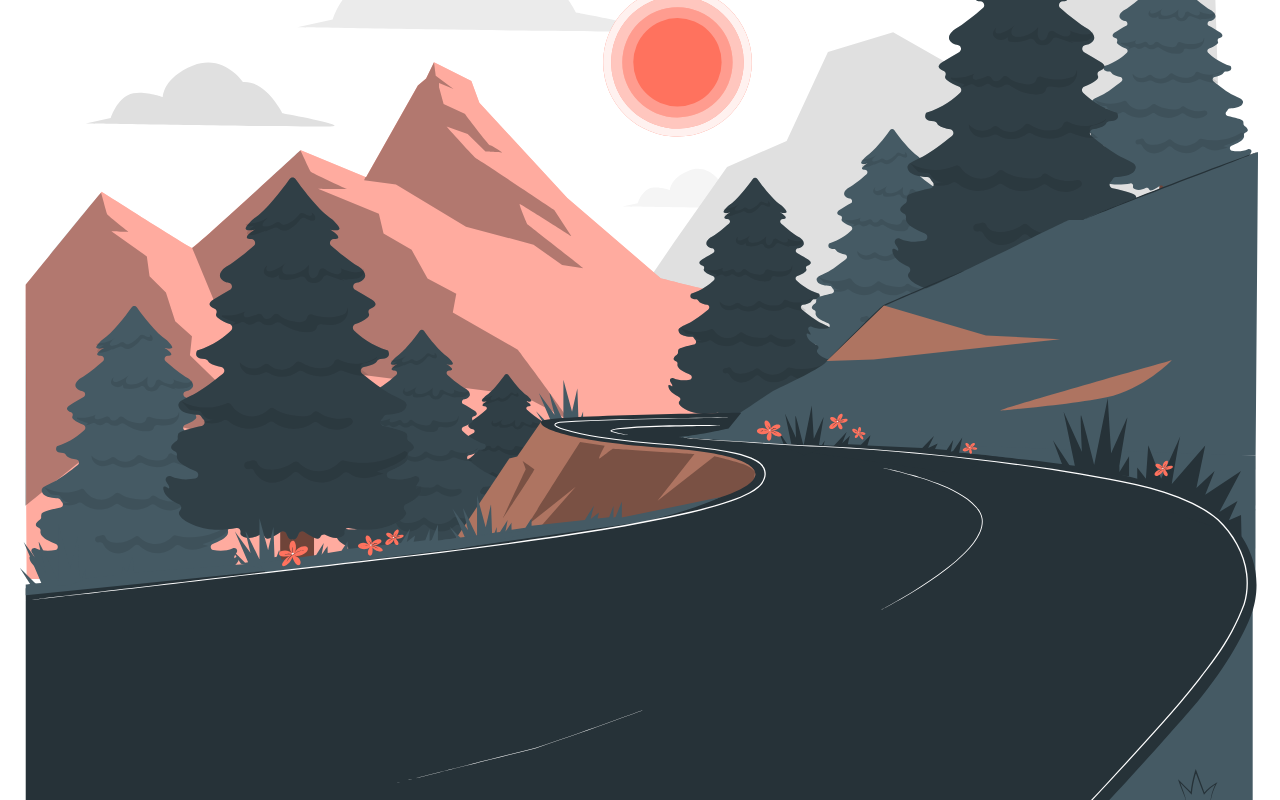
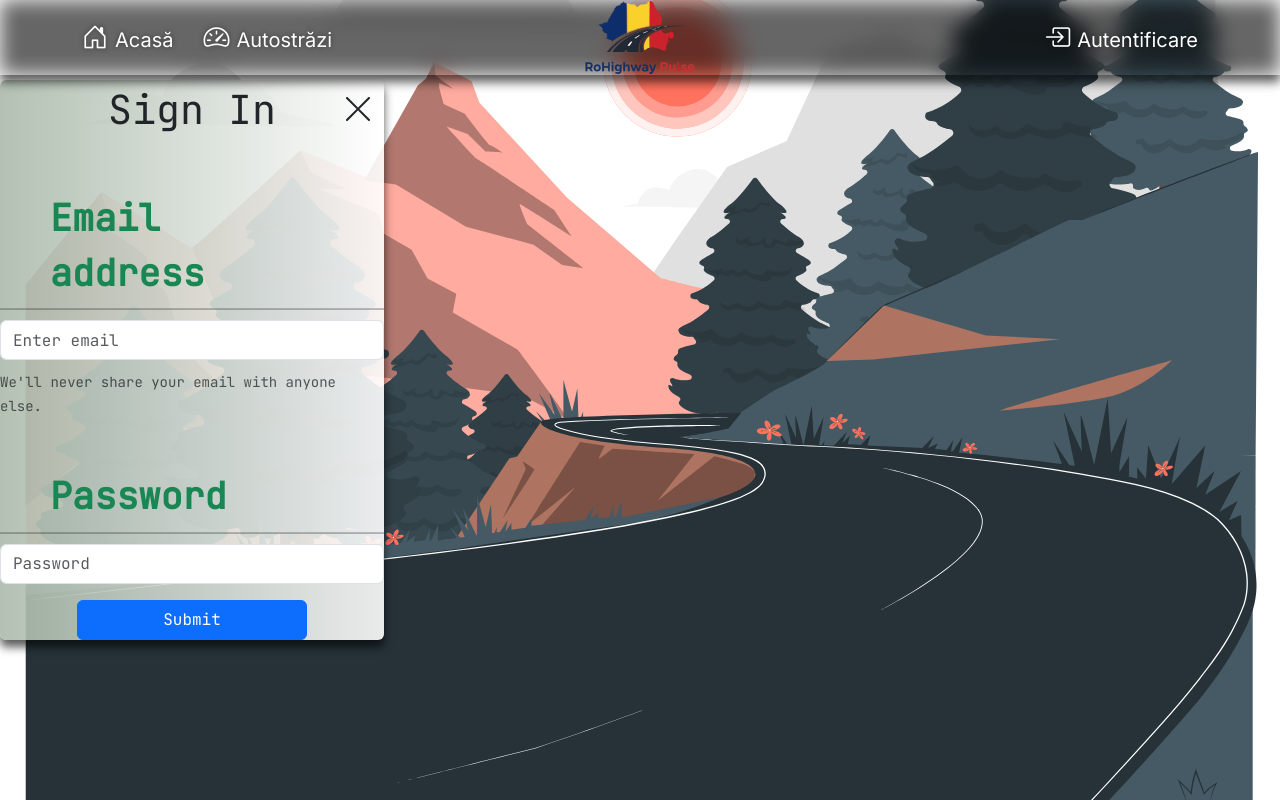
Before and after one commit to robertenciu/rohighwaypulse-frontend, a React (Create React App) app: page /register in a window 1280 px wide. Before the commit this address had no page. Built offline with nearby package versions, Linux system fonts and the light colour scheme.

Commit message:
Added login form

```diff
--- a/package.json
+++ b/package.json
@@ -12,6 +12,7 @@
     "@testing-library/user-event": "^13.5.0",
     "bootstrap": "^5.3.7",
     "bootstrap-icons": "^1.13.1",
+    "mdb-react-ui-kit": "^9.0.0",
     "react": "^19.1.0",
     "react-bootstrap": "^2.10.10",
     "react-dom": "^19.1.0",
--- a/src/App.css
+++ b/src/App.css
@@ -28,10 +28,10 @@
   color: #61dafb;
 }
 .card {
-  background: 'radial-gradient(circle,rgba(235, 235, 169, 1) 1%, rgba(209, 142, 142, 0.56) 60%, rgba(191, 172, 124, 0.58) 100%)';
+  background: "radial-gradient(circle,rgba(235, 235, 169, 1) 1%, rgba(209, 142, 142, 0.56) 60%, rgba(191, 172, 124, 0.58) 100%)";
 }
 body {
-  background-image: url('/public/36242089_8392333.svg');
+  background-image: url("/public/36242089_8392333.svg");
   background-size: cover;
   background-position: center;
   background-attachment: fixed;
@@ -58,7 +58,7 @@ body {
   align-items: center;
   backdrop-filter: blur(10px) brightness(0.4);
   box-shadow: 0px 7px 10px rgba(0, 0, 0, 0.65);
-  text-shadow: 0 0 5px rgba(0,0,0,0.5);
+  text-shadow: 0 0 5px rgba(0, 0, 0, 0.5);
   color: white;
   font-size: 20px;
   font-family: "Inter", sans-serif;
@@ -81,8 +81,12 @@ body {
   }
 }
 .card-hover {
-  background: #ABBAAB;
-  background: linear-gradient(90deg,rgba(171, 186, 171, 0.9) 0%, rgba(255, 255, 255, 0.9) 100%) !important;
+  background: #abbaab;
+  background: linear-gradient(
+    90deg,
+    rgba(171, 186, 171, 0.9) 0%,
+    rgba(255, 255, 255, 0.9) 100%
+  ) !important;
   border-top-left-radius: 0;
   border-top-right-radius: 0;
   border-width: 0 !important;
@@ -94,16 +98,26 @@ body {
 .card-detailed {
   box-shadow: 0px 7px 10px rgba(0, 0, 0, 0.65);
   border: none !important;
-  background: #ABBAAB;
-  background: linear-gradient(90deg,rgba(171, 186, 171, 0.9) 0%, rgba(255, 255, 255, 0.9) 100%) !important;
+  background: #abbaab;
+  background: linear-gradient(
+    90deg,
+    rgba(171, 186, 171, 0.9) 0%,
+    rgba(255, 255, 255, 0.9) 100%
+  ) !important;
   width: 90%;
   max-height: 90%;
   overflow-y: auto;
-  animation:pop-in 0.5s;
+  animation: pop-in 0.5s;
 }
 @keyframes pop-in {
-     0% { opacity: 0; transform: scale(0.1); }
-     100% { opacity: 1; transform: scale(1); }
+  0% {
+    opacity: 0;
+    transform: scale(0.1);
+  }
+  100% {
+    opacity: 1;
+    transform: scale(1);
+  }
 }
 
 .hr {
@@ -139,13 +153,13 @@ body {
 }
 
 .bordered-right-animated::after {
-  content: '';
+  content: "";
   position: absolute;
   top: 50%;
   right: 0;
   width: 2px;
   height: 0;
-  background-color: rgba(0,0,0,0.3);
+  background-color: rgba(0, 0, 0, 0.3);
   animation: growBorder 1s ease forwards;
   transform: translateY(-50%);
 }
@@ -159,9 +173,6 @@ body {
   }
 }
 
-
-
-
 .align-text-center {
   display: flex;
   justify-content: center;
@@ -169,3 +180,94 @@ body {
   align-items: center;
   text-align: center;
 }
+.bodyLogin {
+  margin: 0;
+  padding: 0;
+  display: flex;
+  justify-content: center;
+  align-items: center;
+  min-height: 100vh;
+  font-family: "Jost", sans-serif;
+  background: linear-gradient(to bottom, #0f0c29, #302b63, #24243e);
+}
+.main {
+  width: 350px;
+  height: 500px;
+  background: red;
+  overflow: hidden;
+  background: url("https://doc-08-2c-docs.googleusercontent.com/docs/securesc/68c90smiglihng9534mvqmq1946dmis5/fo0picsp1nhiucmc0l25s29respgpr4j/1631524275000/03522360960922298374/03522360960922298374/1Sx0jhdpEpnNIydS4rnN4kHSJtU1EyWka?e=view&authuser=0&nonce=gcrocepgbb17m&user=03522360960922298374&hash=tfhgbs86ka6divo3llbvp93mg4csvb38")
+    no-repeat center/ cover;
+  border-radius: 10px;
+  box-shadow: 5px 20px 50px #000;
+}
+#chk {
+  display: none;
+}
+.signup {
+  position: relative;
+  width: 100%;
+  height: 100%;
+}
+label {
+  color: #fff;
+  font-size: 2.3em;
+  justify-content: center;
+  display: flex;
+  margin: 50px;
+  font-weight: bold;
+  cursor: pointer;
+  transition: 0.5s ease-in-out;
+}
+input {
+  width: 60%;
+  height: 10px;
+  background: #e0dede;
+  justify-content: center;
+  display: flex;
+  margin: 20px auto;
+  padding: 12px;
+  border: none;
+  outline: none;
+  border-radius: 5px;
+}
+button {
+  width: 60%;
+  height: 40px;
+  margin: 10px auto;
+  justify-content: center;
+  display: block;
+  color: #fff;
+  background: #573b8a;
+  font-size: 1em;
+  font-weight: bold;
+  margin-top: 30px;
+  outline: none;
+  border: none;
+  border-radius: 5px;
+  transition: 0.2s ease-in;
+  cursor: pointer;
+}
+button:hover {
+  background: #6d44b8;
+}
+.login {
+  height: 460px;
+  background: #eee;
+  border-radius: 60% / 10%;
+  transform: translateY(-180px);
+  transition: 0.8s ease-in-out;
+}
+.login label {
+  color: #573b8a;
+  transform: scale(0.6);
+}
+
+#chk:checked ~ .login {
+  transform: translateY(-500px);
+}
+#chk:checked ~ .login label {
+  transform: scale(1);
+}
+#chk:checked ~ .signup label {
+  transform: scale(0.6);
+}
--- a/src/App.js
+++ b/src/App.js
@@ -1,6 +1,7 @@
 import "./App.css";
 import AllHighwaysPage from "./pages/AllHighwaysPage";
 import HighwayCards from "./components/HighwayCards";
+import Registration from "./components/Registration";
 import Layout from "./components/Layout";
 import { BrowserRouter, Routes, Route } from "react-router-dom";
 
@@ -12,6 +13,7 @@ function App() {
           {/* <Route index element={} /> */}
           <Route path="highways/:name?" element={<AllHighwaysPage />} />
           {/* <Route path="/highways/:name?" element={<AllHighwaysPage />} /> */}
+          <Route path="register" element={<Registration />} />
         </Route>
       </Routes>
     </BrowserRouter>
--- a/src/components/HighwayCards.jsx
+++ b/src/components/HighwayCards.jsx
@@ -30,7 +30,6 @@ function HighwayCards({ highways }) {
                   <Card.Text className={`${styles.cardText}`}>
                     <div
                       style={{
-                        flex: 1,
                         textAlign: "center",
                         flexDirection: "column",
                       }}
@@ -62,14 +61,7 @@ function HighwayCards({ highways }) {
                     </div>
                   </Card.Text>
                 </Card.Body>
-                <Card.Footer
-                  style={{
-                    fontFamily: "'JetBrains Mono', monospace",
-                    fontWeight: "bold",
-                    fontSize: "17px",
-                    textAlign: "center",
-                  }}
-                >
+                <Card.Footer className={`${styles.cardFooter}`}>
                   {hw.length} km
                 </Card.Footer>
               </Card>
--- a/src/components/HighwayCards.module.css
+++ b/src/components/HighwayCards.module.css
@@ -9,9 +9,17 @@
 }
 .cardText {
   font-family: "Josefin Sans", sans-serif;
-  font-size: 25px;
+  font-size: 1.5rem;
+  text-size-adjust: auto;
   font-weight: bold;
   display: flex;
   align-items: center;
   text-align: center;
+  justify-content: center;
 }
+.cardFooter {
+  font-family: "JetBrains Mono", monospace;
+  font-weight: bold;
+  font-size: 17px;
+  text-align: center;
+}
--- a/src/components/HighwayDetailedCard.module.css
+++ b/src/components/HighwayDetailedCard.module.css
@@ -18,3 +18,14 @@
   font-family: "JetBrains Mono", monospace;
   font-size: 1.5rem;
 }
+
+.cardBody {
+  overflow-x: hidden;
+  padding-top: 0;
+  padding-right: 0;
+  padding-left: 0;
+  margin-left: 0;
+  margin-right: 0;
+  font-size: 2.3rem;
+  font-family: "JetBrains Mono", monospace;
+}
--- a/src/components/NavBar.jsx
+++ b/src/components/NavBar.jsx
@@ -3,9 +3,13 @@ import Navbar from "react-bootstrap/Navbar";
 import logo from "./Logo.svg";
 import { ReactComponent as Logo } from "./Logo.svg";
 import { Link } from "react-router-dom";
+import { useState } from "react";
+import Registration from "./Registration";
 
 function NavBar() {
+  const [authenticationForm, setAuthenticationForm] = useState(false);
   return (
+    <>
       <Navbar fixed="top" className="nav">
         <Container>
           {/* Elemente din stanga */}
@@ -44,14 +48,47 @@ function NavBar() {
 
           {/* Autentificare */}
           <div>
+            <span
+              onClick={(e) => setAuthenticationForm(true)}
+              style={{ cursor: "pointer" }}
+            >
               <i
                 class="bi bi-box-arrow-in-right"
                 style={{ fontSize: "1.3em", marginRight: "7px" }}
               ></i>
               Autentificare
+            </span>
           </div>
         </Container>
       </Navbar>
+      {authenticationForm && (
+        <div
+          onClick={() => {
+            setAuthenticationForm(false);
+          }}
+          style={{
+            paddingTop: "80px",
+            position: "fixed",
+            top: 0,
+            left: 0,
+            right: 0,
+            bottom: 0,
+            backgroundColor: "rgba(0, 0, 0, 0.35)",
+            backdropFilter: "blur(10px)",
+            display: "flex",
+            justifyContent: "center",
+            alignItems: "center",
+            zIndex: 10,
+          }}
+        >
+          <Registration
+            onClose={() => {
+              setAuthenticationForm(false);
+            }}
+          ></Registration>
+        </div>
+      )}
+    </>
   );
 }
 
--- /dev/null
+++ b/src/components/Registration.jsx
@@ -0,0 +1,71 @@
+import React from "react";
+import Button from "react-bootstrap/Button";
+import CloseButton from "./CloseButton";
+import Form from "react-bootstrap/Form";
+import { Card, Container, Row, Col } from "react-bootstrap";
+import styles from "./Registration.module.css";
+
+function Registration({ onClose }) {
+  return (
+    <Card className={`${styles.form}`} onClick={(e) => e.stopPropagation()}>
+      <CloseButton onClick={onClose} />
+      <span
+        style={{
+          fontFamily: "'JetBrains Mono', monospace",
+          textAlign: "center",
+          fontSize: "2.5rem",
+        }}
+      >
+        Sign In
+      </span>
+      <Form className={`${styles.formText}`}>
+        <Form.Group controlId="formBasicEmail">
+          <Form.Label style={{ color: "#198754" }}>Email address</Form.Label>
+          <hr className="hr-detailed-card" style={{ margin: "auto" }}></hr>
+          <Form.Control
+            type="email"
+            placeholder="Enter email"
+            style={{
+              marginTop: "10px",
+              width: "100%",
+              maxWidth: "400px",
+              margin: "10px auto",
+              height: "40px",
+            }}
+          />
+          <Form.Text className="text-muted">
+            We'll never share your email with anyone else.
+          </Form.Text>
+        </Form.Group>
+
+        <Form.Group className="mb-3" controlId="formBasicPassword">
+          <Form.Label style={{ color: "#198754" }}>Password</Form.Label>
+          <hr className="hr-detailed-card" style={{ margin: "auto" }}></hr>
+          <Form.Control
+            type="password"
+            placeholder="Password"
+            style={{
+              marginTop: "10px",
+              width: "100%",
+              maxWidth: "400px",
+              margin: "10px auto",
+              height: "40px",
+            }}
+          />
+        </Form.Group>
+        <div
+          style={{
+            alignItems: "center",
+            justifyContent: "center",
+            alignContent: "center",
+            textAlign: "center",
+          }}
+        >
+          <Button variant="primary">Submit</Button>
+        </div>
+      </Form>
+    </Card>
+  );
+}
+
+export default Registration;
--- /dev/null
+++ b/src/components/Registration.module.css
@@ -0,0 +1,29 @@
+.form {
+  box-shadow: 0px 7px 10px rgba(0, 0, 0, 0.65);
+  border: none !important;
+  background: #abbaab;
+  background: linear-gradient(
+    90deg,
+    rgba(171, 186, 171, 0.9) 0%,
+    rgba(255, 255, 255, 0.9) 100%
+  ) !important;
+  width: 30%;
+  min-height: 60%;
+  max-height: 90%;
+  overflow-y: auto;
+  animation: pop-in 0.5s;
+}
+.formText {
+  font-family: "JetBrains Mono", monospace;
+  font-size: 1rem;
+}
+@keyframes pop-in {
+  0% {
+    opacity: 0;
+    transform: scale(0.1);
+  }
+  100% {
+    opacity: 1;
+    transform: scale(1);
+  }
+}
```
Also changed, not shown: src/components/HighwayDetailedCard.jsx (+4 -14 lines), src/index.js (+7 -8 lines), 1 other file (tests, documents, lock files or other folders). Lines whose indentation alone changed are shown as unchanged.
